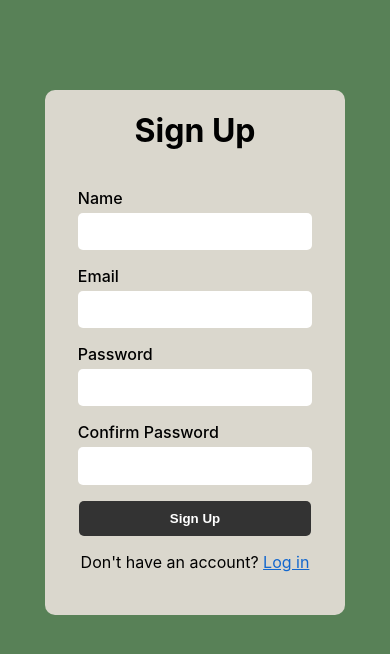
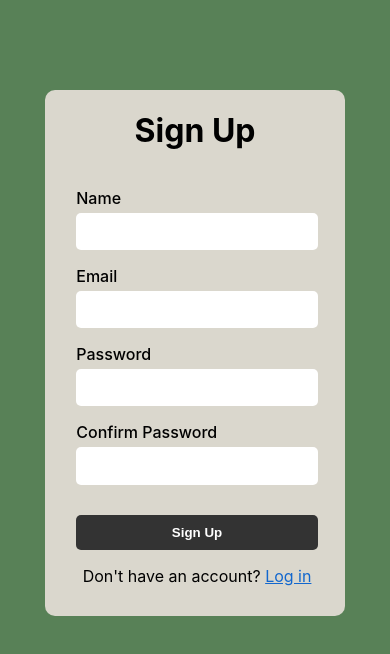
Before and after one commit to broliver18/stick-it-frontend, a React (Create React App) app: page /sign-up in a window 390 px wide. Shown: the top 654 px of the page. Built offline with nearby package versions, Linux system fonts and the light colour scheme; no server answers.

Commit message:
Fix login and signup components for mobile

```diff
--- a/src/Components/Login/Login.css
+++ b/src/Components/Login/Login.css
@@ -1,7 +1,3 @@
-#login-form {
-    height: 400px;
-}
-
 .form {
     background-color: #dad7cd;
     padding: 0 25px 25px 25px;
@@ -34,7 +30,11 @@
     color: #333333;
 }
 
-.login-signup-container button {
+.login-signup-container button:hover {
+    filter: brightness(110%);
+}
+
+.button-container button {
     cursor: pointer;
     width: 21.4rem;
     padding: 6px 0;
@@ -43,10 +43,6 @@
     border-radius: 5px;
     border: none;
     background-color: #333333;
-}
-
-.login-signup-container button:hover {
-    filter: brightness(110%);
 }
 
 .button-container {
@@ -74,11 +70,22 @@
         width: 250px;
     }
 
-    .login-signup-container input {
-        width: 14.4rem;
+    .button-container {
+        padding: 0;
+        margin-left: 0;
+        width: 15.1rem;
+
     }
 
-    .login-signup-container button {
-        width: 14.5rem;
+    .login-signup-container {
+        width: 95%;
+    }
+
+    .login-signup-container input {
+        width: 100%;
+    }
+
+    .button-container button {
+        width: 100%;
     }
 }
--- a/src/Components/Login/Login.js
+++ b/src/Components/Login/Login.js
@@ -47,6 +47,7 @@ function Login() {
               })
               .then((res) => {
                 if (!res || !res.ok || res.status > 400) {
+                  setError("The email or password is incorrect.");
                   return;
                 }
                 return res.json();
@@ -54,9 +55,7 @@ function Login() {
               .then((data) => {
                 if (!data) return;
                 setUser({ ...data });
-                if (data.status) {
-                  setError(data.status);
-                } else if (data.loggedIn) {
+                if (data.loggedIn) {
                   sessionStorage.setItem("loggedIn", true);
                   sessionStorage.setItem("username", data.username);
                   navigate("/host");
@@ -89,7 +88,7 @@ function Login() {
                 </Link>
               </p>
 
-              <div className="button-container">
+              <div className="button-container login-button">
                 <button type="submit" disabled={isSubmitting}>
                   Log In
                 </button>
--- a/src/Components/QuestionForm/QuestionForm.js
+++ b/src/Components/QuestionForm/QuestionForm.js
@@ -148,7 +148,6 @@ function QuestionForm({
 
   return (
     <div id="question-form">
-      {console.log(questionData.question)}
       <div id="close-button" onClick={() => removeQuestion(id)}>
         <CloseButton />
       </div>
--- a/src/Components/SignUp/SignUp.css
+++ b/src/Components/SignUp/SignUp.css
@@ -1,3 +1,3 @@
-#sign-up-form {
-    height: 500px;
+.signup-button {
+    margin-top: 30px;
 }
--- a/src/Components/SignUp/SignUp.js
+++ b/src/Components/SignUp/SignUp.js
@@ -111,7 +111,7 @@ function SignUp() {
                 component="div"
               />
               {errorHandler()}
-              <div className="button-container">
+              <div className="button-container signup-button">
                 <button type="submit" disabled={isSubmitting}>
                   Sign Up
                 </button>
--- a/src/Components/Svgs/BackButton.js
+++ b/src/Components/Svgs/BackButton.js
@@ -8,11 +8,11 @@ function BackButton() {
       xmlns="http://www.w3.org/2000/svg"
       stroke="#344e41"
     >
-      <g id="SVGRepo_bgCarrier" stroke-width="0"></g>
+      <g id="SVGRepo_bgCarrier" strokeWidth="0"></g>
       <g
         id="SVGRepo_tracerCarrier"
-        stroke-linecap="round"
-        stroke-linejoin="round"
+        strokeLinecap="round"
+        strokeLinejoin="round"
       ></g>
       <g id="SVGRepo_iconCarrier">
         <path d="M222.927 580.115l301.354 328.512c24.354 28.708 20.825 71.724-7.883 96.078s-71.724 20.825-96.078-7.883L19.576 559.963a67.846 67.846 0 01-13.784-20.022 68.03 68.03 0 01-5.977-29.488l.001-.063a68.343 68.343 0 017.265-29.134 68.28 68.28 0 011.384-2.6 67.59 67.59 0 0110.102-13.687L429.966 21.113c25.592-27.611 68.721-29.247 96.331-3.656s29.247 68.721 3.656 96.331L224.088 443.784h730.46c37.647 0 68.166 30.519 68.166 68.166s-30.519 68.166-68.166 68.166H222.927z"></path>
```
